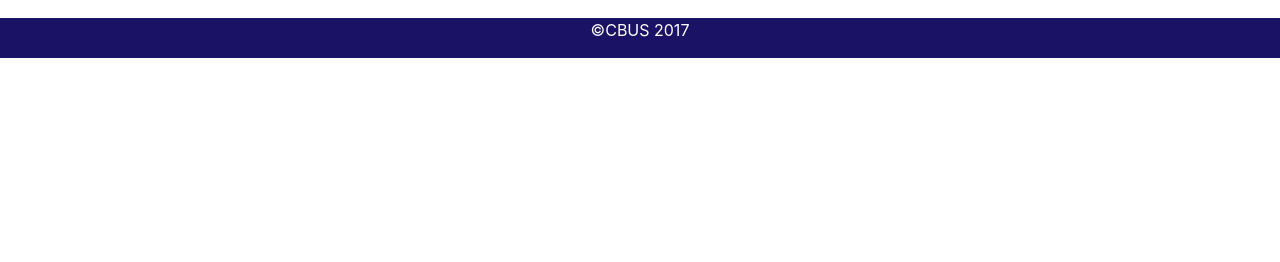
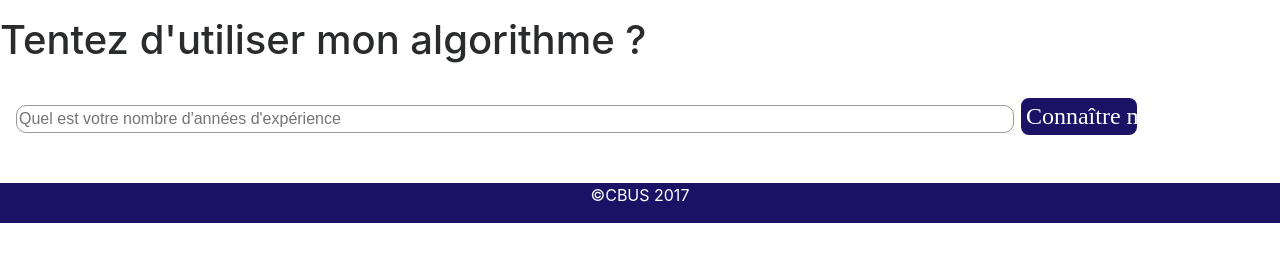
Before and after one commit to antoinekrajnc/my_first_flask_app, a Flask app: page /project in a window 1280 px wide. Shown: the part 237-499 px from the top of the page. Run offline with Flask 2, Linux system fonts and the light colour scheme; data that the repository does not hold is empty; parts of the project's set-up code (start-up, migrations or seed data) failed here and were passed over; some libraries are stand-ins or nearby versions; some web fonts are replaced.

Commit message:
machine learning alg

```diff
--- a/application.py
+++ b/application.py
@@ -1,5 +1,6 @@
 from flask import Flask, url_for, render_template, request, make_response, json
 import requests
+from sklearn.externals import joblib
 app = Flask(__name__)
 
 dark_sky_api_key = "073ed950bcd367ad35e76ea60cf5511c"
@@ -37,5 +38,12 @@
     nom = request.cookies.get("Nom")
     return render_template("url.html", nom = nom)
 
+@app.route("/predict", methods=["GET", "POST"])
+def predict():
+    regressor = joblib.load("./linear_regression_model.pkl")
+    xp = [[float(request.form["regression"])]]
+    y_pred = float(regressor.predict(xp))
+    return render_template("predict.html", xp = xp[0][0], y_pred = y_pred)
+
 if __name__ == "__main__":
     app.run(debug=True)
--- a/templates/project.html
+++ b/templates/project.html
@@ -9,4 +9,15 @@
   <h1>Curieux de savoir le temps qu'il fait ?</h1>
   <p>En ce moment, à {{ ville }} ,il fait : {{ (weather["currently"]["temperature"] -32 ) *5/9 }}</p>
 </div>
+
+
+<div>
+  <h1>Tentez d'utiliser mon algorithme ?</h1>
+  <form action = "{{ url_for('predict') }}" method = "POST">
+    <div class="">
+      <input type="float" name="regression" placeholder="Quel est votre nombre d'années d'expérience"/>
+      <input style="background:#1a1365;" type="Submit" value="Connaître mon salaire"/>
+    </div>
+  </form>
+</div>
 {% endblock %}
```
Also changed, not shown: templates/predict.html (added, +13 -0 lines), 1 other file.
